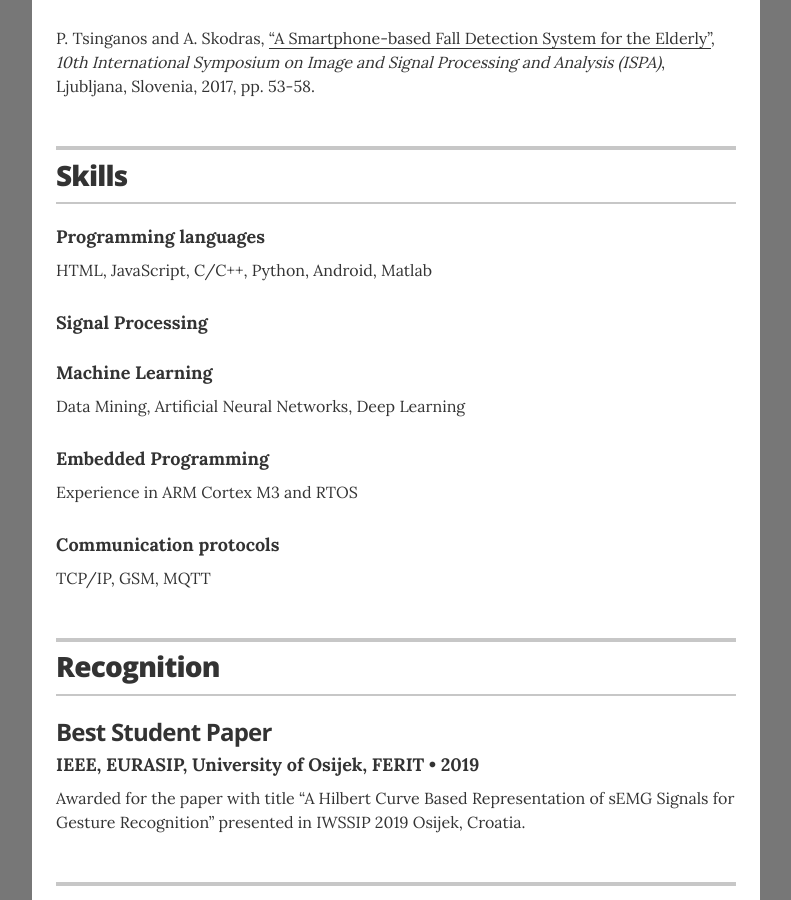
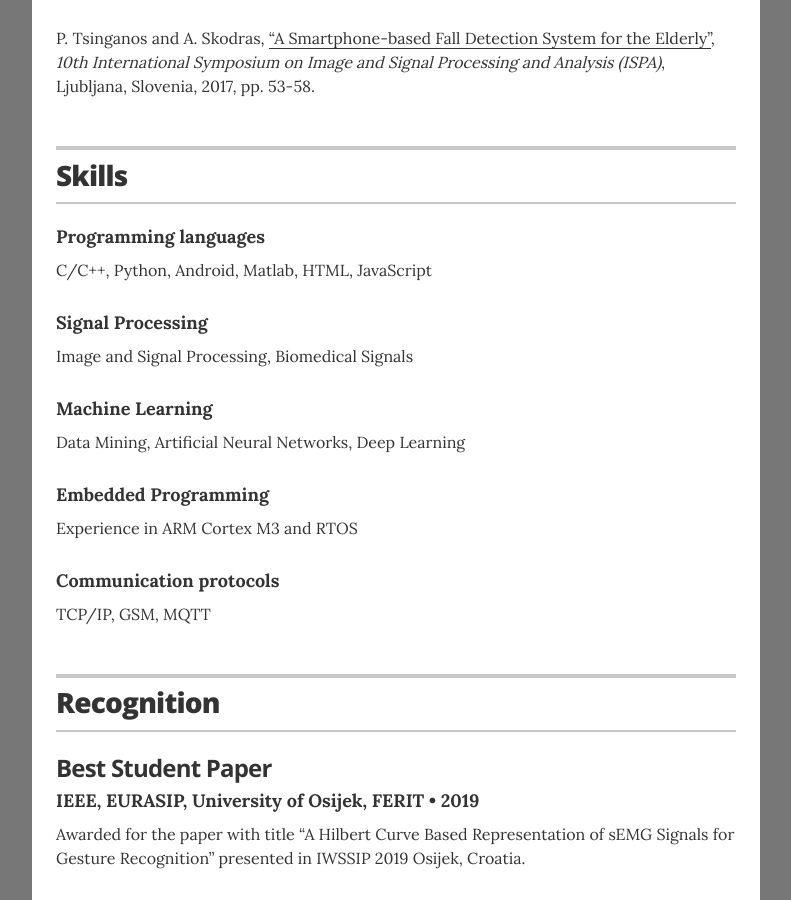
Before and after one commit to ptsinganos/ptsinganos.github.io, a Jekyll site: the page built from index.html, in a window 1280 px wide and 900 px high, scrolled down 1813 px. Shown: the whole window, without its empty margins (244-1035 px from the left). Built offline with Jekyll 4.4.1, drawn with Linux system fonts in a browser that asks for light colours.

Commit message:
Update skills.yml

```diff
--- a/_data/skills.yml
+++ b/_data/skills.yml
@@ -4,9 +4,10 @@
 #  description: I have several years of experience leading organziations from community groups to business departments. From public speaking, to mentoring, to coordination of people and events, I can lead in any context.
 
 - skill: Programming languages
-  description: HTML, JavaScript, C/C++, Python, Android, Matlab
+  description: C/C++, Python, Android, Matlab, HTML, JavaScript
 
 - skill: Signal Processing
+  description: Image and Signal Processing, Biomedical Signals
 
 - skill: Machine Learning
   description: Data Mining, Artificial Neural Networks, Deep Learning
```
